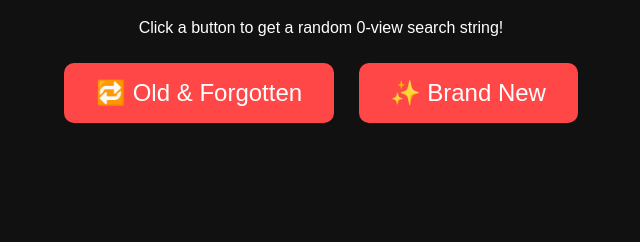
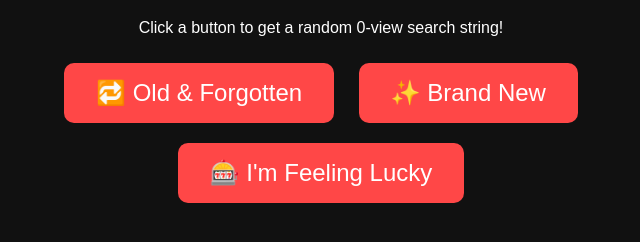
Before and after one commit to bryanthaboi/zeroviewbingohelper, a plain HTML site: page index.html in a window 1280 px wide. Shown: the part 110-352 px from the top of the page, without its empty margins (319-959 px from the left). Drawn offline with Linux system fonts and the light colour scheme.

Commit message:
im feeling lucky

```diff
--- a/index.html
+++ b/index.html
@@ -38,7 +38,8 @@
 		<h1>🎯 YouTube Recycle Bin Bingo</h1>
 		<p>Click a button to get a random 0-view search string!</p>
 		<button onclick="generateSearch('old')">🔁 Old & Forgotten</button>
-		<button onclick="generateSearch('new')">✨ Brand New</button>
+		<button onclick="generateSearch('new')">✨ Brand New</button><br />
+		<button onclick="generateAndOpen('old')">🎰 I'm Feeling Lucky</button>
 
 		<div id="output"></div>
 
@@ -243,6 +244,16 @@
         <p><a href="${searchUrl}" target="_blank">🔍 Search on YouTube</a></p>
         <p>made by bryanthaboi, map by MingKasterMK / KVN AUST & MIKA VIRUS</p>
       `;
+
+				return searchString;
+			}
+
+			function generateAndOpen(mode) {
+				const searchString = generateSearch(mode);
+				const searchUrl = `https://www.youtube.com/results?search_query=${encodeURIComponent(
+					searchString
+				)}`;
+				window.open(searchUrl, "_blank");
 			}
 
 			function randomNumberString(digits) {
```
